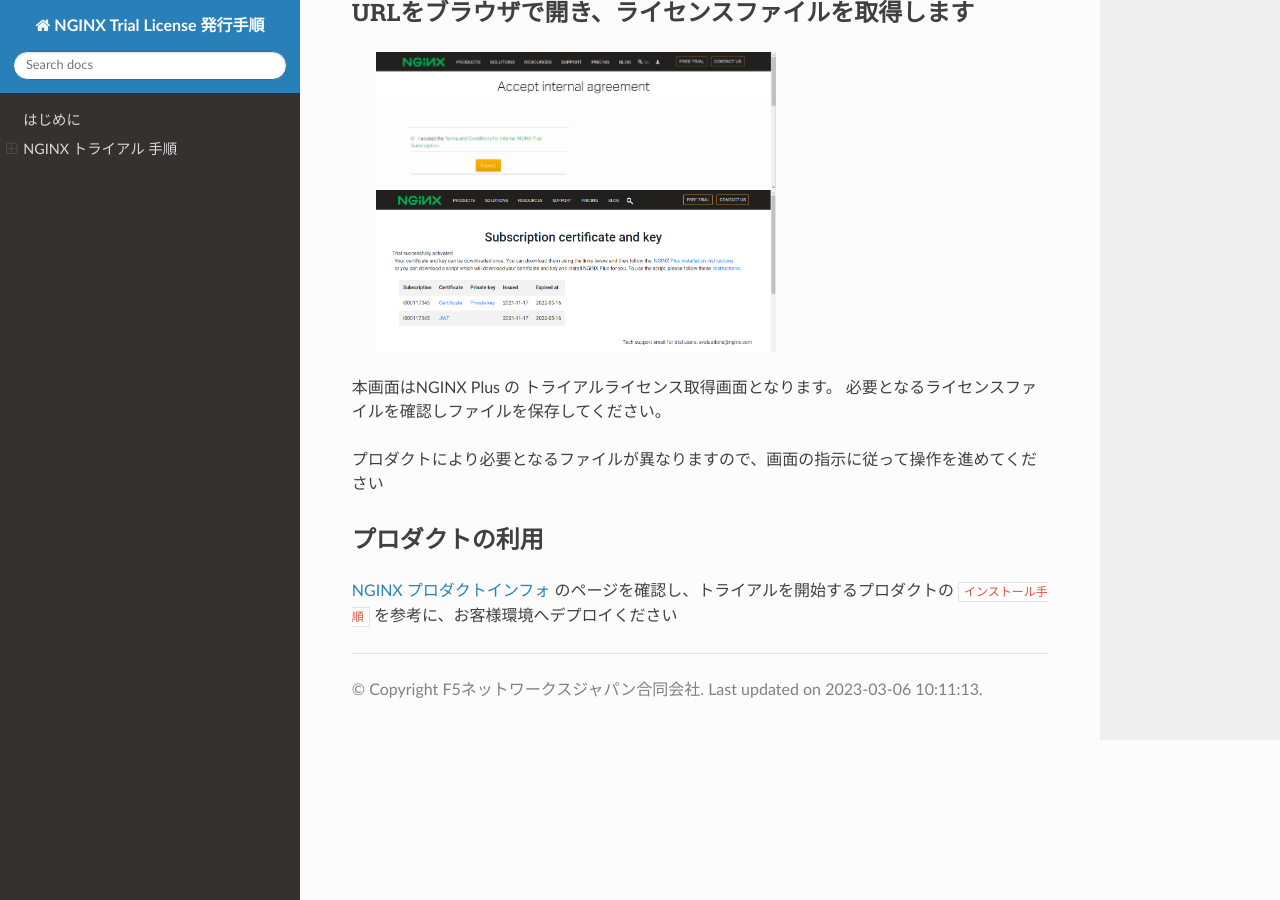
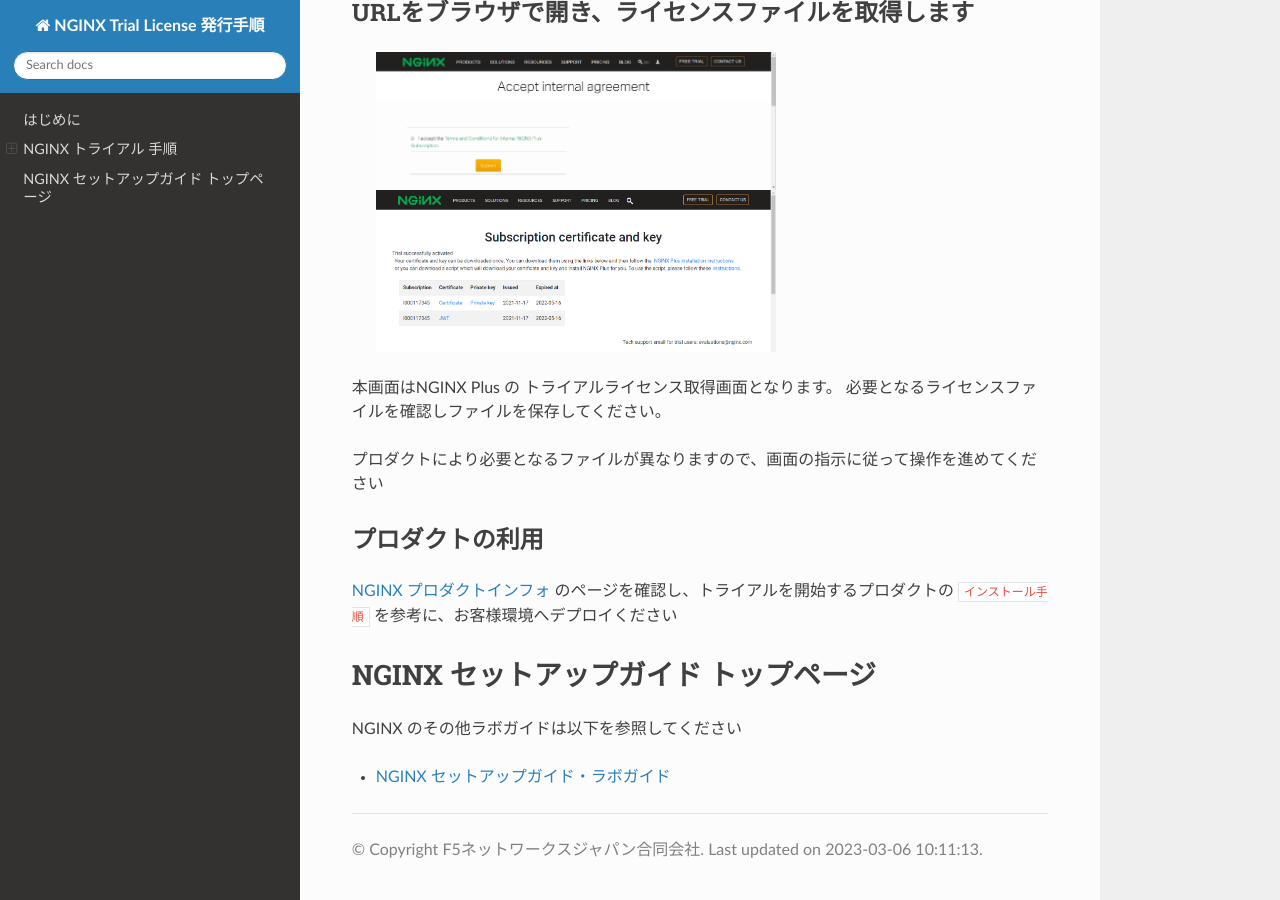
Before and after one commit to BeF5/f5j-nginx-plus-trial, a Sphinx documentation site: the page built from docs/index.rst, in a window 1280 px wide and 900 px high, scrolled down 1483 px. Built offline with Sphinx 7.4.7 and the Read the Docs theme 2.0.0, drawn with Linux system fonts in a browser that asks for light colours.

Commit message:
add NGINX lab index

```diff
--- a/docs/index.rst
+++ b/docs/index.rst
@@ -54,6 +54,16 @@
 `NGINX プロダクトインフォ <https://f5j-nginx-product-info.readthedocs.io/en/latest/class1/module01/module01.html#product>`__
 のページを確認し、トライアルを開始するプロダクトの ``インストール手順`` を参考に、お客様環境へデプロイください
 
+
+
+NGINX セットアップガイド トップページ
+====
+
+NGINX のその他ラボガイドは以下を参照してください
+
+- `NGINX セットアップガイド・ラボガイド <https://f5j-tech-info.readthedocs.io/ja/latest/content03/content3.html>`__
+
+
 .. toctree::
    :titlesonly:
    :caption: コンテンツ
```
